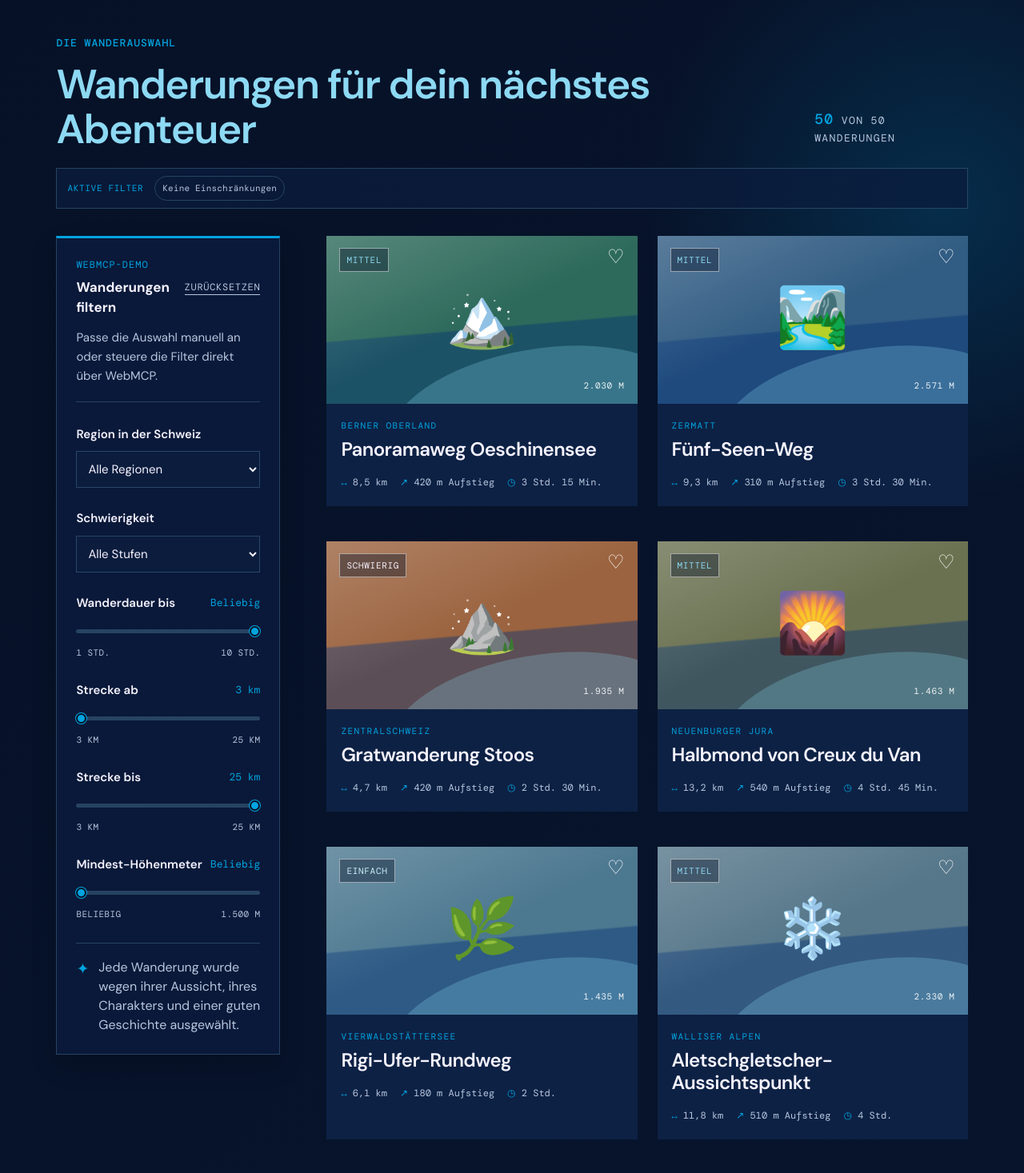
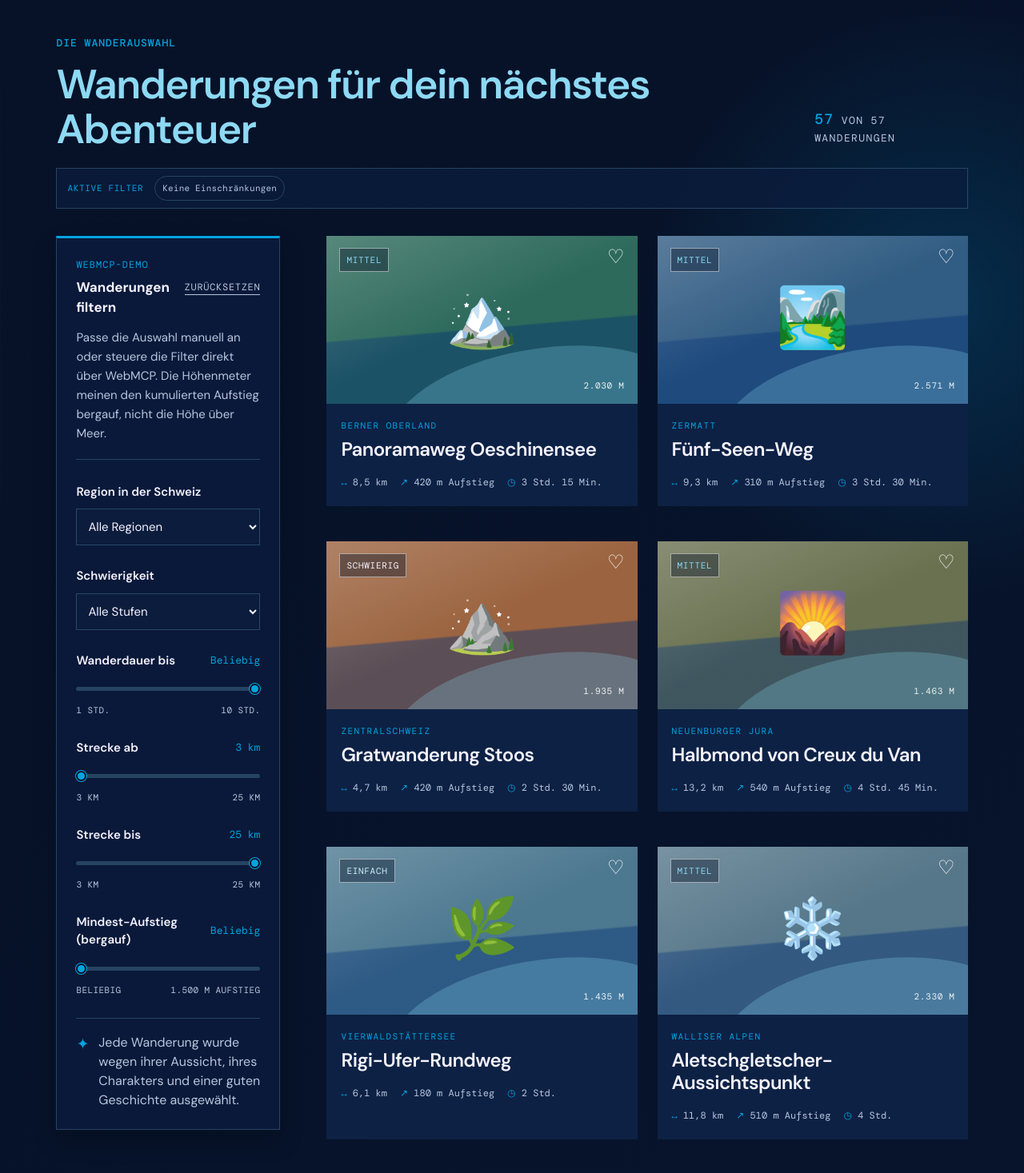
Before and after one commit to mactanner/trailfolk, a React (Vite) app: page / in a window 1280 px wide. Shown: the part 600-2067 px from the top of the page at 80% size. Built offline with nearby package versions, Linux system fonts and the light colour scheme.

Commit message:
feature: more hikes

```diff
--- a/src/App.tsx
+++ b/src/App.tsx
@@ -94,7 +94,7 @@ const validateFilterInput = (input: HikeFilterInput): HikeFilterInput => {
     input.minElevation !== undefined &&
     (!Number.isFinite(input.minElevation) || input.minElevation < 0 || input.minElevation > 1500)
   ) {
-    throw new Error('minElevation muss eine Zahl zwischen 0 und 1500 sein.')
+    throw new Error('minElevation muss eine Zahl zwischen 0 und 1500 Aufstiegshöhenmetern sein.')
   }
   if (
     input.maxDuration !== undefined &&
@@ -376,7 +376,7 @@ function App() {
         {
           name: 'filter_hikes',
           description:
-          'Ändere die sichtbaren Filter der Schweizer Wanderauswahl nur dann, wenn der Benutzer ausdrücklich Filter setzen oder die Ergebnisliste einschränken möchte. Rufe dieses Tool pro Nutzeranfrage genau einmal auf und übergib alle erkannten Kriterien gemeinsam in einem Objekt. Übersetze natürliche deutsche Angaben in die Zahlenwerte: "mittelschwer" oder "mittel" ist difficulty Moderate, sechs Stunden sind maxDuration 360, und "rund 15 km" ist minLength 10 sowie maxLength 20. Verwende minLength für "mindestens N km", maxLength für "höchstens N km", minElevation für "mindestens N Höhenmeter im Aufstieg" und region für eine bestimmte Region. Nicht angegebene Filter behalten ihren aktuellen Wert. Rufe das Tool nach einer erfolgreichen Antwort nicht erneut für dieselbe Anfrage auf. Beispiel: "mittelschwere Wanderung in der Zentralschweiz – rund 15 km und maximal sechs Stunden" ergibt { difficulty: "Moderate", region: "Zentralschweiz", minLength: 10, maxLength: 20, maxDuration: 360 }.',
+          'Ändere die sichtbaren Filter der Schweizer Wanderauswahl nur dann, wenn der Benutzer ausdrücklich Filter setzen oder die Ergebnisliste einschränken möchte. Rufe dieses Tool pro Nutzeranfrage genau einmal auf und übergib alle erkannten Kriterien gemeinsam in einem Objekt. Übersetze natürliche deutsche Angaben in die Zahlenwerte: "mittelschwer" oder "mittel" ist difficulty Moderate, sechs Stunden sind maxDuration 360, und "rund 15 km" ist minLength 10 sowie maxLength 20. Verwende minLength für "mindestens N km", maxLength für "höchstens N km", minElevation für "mindestens N Höhenmeter Aufstieg (bergauf, nicht Meter über Meer)" und region für eine bestimmte Region. Nicht angegebene Filter behalten ihren aktuellen Wert. Rufe das Tool nach einer erfolgreichen Antwort nicht erneut für dieselbe Anfrage auf. Beispiel: "mittelschwere Wanderung in der Zentralschweiz – rund 15 km und maximal sechs Stunden" ergibt { difficulty: "Moderate", region: "Zentralschweiz", minLength: 10, maxLength: 20, maxDuration: 360 }.',
           inputSchema: hikeFilterInputSchema,
           annotations: {
             readOnlyHint: false,
@@ -426,7 +426,7 @@ function App() {
         {
           name: 'recommend_hikes',
           description:
-            'Empfiehlt bis zu drei passende Wanderungen ausschließlich im Tab „Inspiration“. Verwende optionale Kriterien wie Schwierigkeit, Region, Weglänge, Höhenmeter und maximale Gehzeit. Übergebe qualitative oder freie Wünsche zusätzlich in preference, zum Beispiel "eine Tour mit einem krönenden Dessert danach". Verwende dieses Tool genau einmal pro Empfehlungsanfrage und nicht zusätzlich filter_hikes. Ändert die manuell gesetzten Filter nicht. Verwende anschließend genau einmal show_recommendation_summary mit einer Erklärung pro Empfehlung.',
+            'Empfiehlt bis zu drei passende Wanderungen ausschließlich im Tab „Inspiration“. Verwende optionale Kriterien wie Schwierigkeit, Region, Weglänge, Aufstiegshöhenmeter (bergauf, nicht Meter über Meer) und maximale Gehzeit. Übergebe qualitative oder freie Wünsche zusätzlich in preference, zum Beispiel "eine Tour mit einem krönenden Dessert danach". Verwende dieses Tool genau einmal pro Empfehlungsanfrage und nicht zusätzlich filter_hikes. Ändert die manuell gesetzten Filter nicht. Verwende anschließend genau einmal show_recommendation_summary mit einer Erklärung pro Empfehlung.',
           inputSchema: hikeRecommendationInputSchema,
           annotations: {
             readOnlyHint: false,
@@ -574,7 +574,7 @@ function App() {
             <p className="eyebrow">Ausgewählte Wanderungen aus der Schweiz</p>
             <h1>Finde deine nächste <span>Berggeschichte.</span></h1>
             <p className="hero-intro">
-              Fünfzig abwechslungsreiche Wanderungen durch die Schweiz.<br />
+              Über fünfzig abwechslungsreiche Wanderungen durch die Schweiz.<br />
               Von stillen Wegen am See bis zu hochalpinen Abenteuern.
             </p>
             <a className="hero-link" href="#explore-panel">Jetzt entdecken <span>↓</span></a>
@@ -612,7 +612,7 @@ function App() {
                 <button type="button" onClick={resetFilters}>Zurücksetzen</button>
               </div>
               <p className="filters-intro">
-                Passe die Auswahl manuell an oder steuere die Filter direkt über WebMCP.
+                Passe die Auswahl manuell an oder steuere die Filter direkt über WebMCP. Die Höhenmeter meinen den kumulierten Aufstieg bergauf, nicht die Höhe über Meer.
               </p>
 
               <label className="filter-label" htmlFor="region">
@@ -691,7 +691,7 @@ function App() {
               <div className="range-ends"><span>{filters.minLength} km</span><span>25 km</span></div>
 
               <label className="filter-label" htmlFor="elevation">
-                <span>Mindest-Höhenmeter</span>
+                <span>Mindest-Aufstieg (bergauf)</span>
                 <strong>{filters.minElevation === 0 ? 'Beliebig' : `${filters.minElevation.toLocaleString('de-DE')} m Aufstieg`}</strong>
               </label>
               <input
@@ -703,7 +703,7 @@ function App() {
                 value={filters.minElevation}
                 onChange={(event) => updateFilters({ minElevation: Number(event.target.value) })}
               />
-              <div className="range-ends"><span>Beliebig</span><span>1.500 m</span></div>
+              <div className="range-ends"><span>Beliebig</span><span>1.500 m Aufstieg</span></div>
 
               <div className="filter-note">
                 <span>✦</span>
--- a/src/hikeFilterSchema.ts
+++ b/src/hikeFilterSchema.ts
@@ -66,7 +66,7 @@ export const hikeFilterInputSchema = {
       type: 'number',
       minimum: 0,
       maximum: 1500,
-      description: 'Mindestanzahl an Höhenmetern im Aufstieg.',
+      description: 'Mindestanzahl der kumulierten Aufstiegshöhenmeter bergauf, nicht die Höhe über Meer.',
     },
     maxDuration: {
       type: 'number',
--- a/src/hikes.ts
+++ b/src/hikes.ts
@@ -65,4 +65,11 @@ export const hikes: Hike[] = [
   { name: 'Val-Trupchun-Wildnisweg', region: 'Nationalpark', area: 'Graubünden', distance: 15.2, difficulty: 'Difficult', altitude: 2050, elevation: 720, time: '6 Std.', duration: 360, color: '#5e7362', emoji: '🦌' },
   { name: 'Torrent-Weg Leukerbad', region: 'Leukerbad', area: 'Wallis', distance: 5.8, difficulty: 'Easy', altitude: 1650, elevation: 240, time: '2 Std. 15 Min.', duration: 135, color: '#6d7d73', emoji: '🌲' },
   { name: 'Saas-Fee Alpwiesenweg', region: 'Saas-Fee', area: 'Wallis', distance: 8.9, difficulty: 'Moderate', altitude: 2200, elevation: 480, time: '4 Std.', duration: 240, color: '#71858b', emoji: '🏞️' },
+  { name: 'Schynige Platte–Faulhorn–First', region: 'Jungfrauregion', area: 'Berner Oberland', distance: 16.8, difficulty: 'Difficult', altitude: 2680, elevation: 1150, time: '7 Std. 30 Min.', duration: 450, color: '#6b6255', emoji: '🏔️' },
+  { name: 'Fründenhütte-Zustieg', region: 'Kandersteg', area: 'Berner Oberland', distance: 14.5, difficulty: 'Difficult', altitude: 2562, elevation: 1210, time: '7 Std.', duration: 420, color: '#4f6873', emoji: '🥾' },
+  { name: 'Wildhorn-Höhenweg', region: 'Crans-Montana', area: 'Wallis', distance: 19.6, difficulty: 'Difficult', altitude: 3250, elevation: 1380, time: '9 Std.', duration: 540, color: '#6c7180', emoji: '🗻' },
+  { name: 'Greina-Hochebene-Rundweg', region: 'Surselva', area: 'Graubünden', distance: 18.9, difficulty: 'Difficult', altitude: 2412, elevation: 1120, time: '8 Std.', duration: 480, color: '#5e766c', emoji: '🌄' },
+  { name: 'Monte-Tamaro–Lema-Gratweg', region: 'Lugano', area: 'Tessin', distance: 18.2, difficulty: 'Difficult', altitude: 1620, elevation: 1180, time: '7 Std.', duration: 420, color: '#7a664f', emoji: '⛰️' },
+  { name: 'Pizol–Gaflei-Alpenweg', region: 'St. Gallen', area: 'Ostschweiz', distance: 20.4, difficulty: 'Difficult', altitude: 2844, elevation: 1270, time: '8 Std. 30 Min.', duration: 510, color: '#536d79', emoji: '🏞️' },
+  { name: 'Via Alta della Vallemaggia', region: 'Vallemaggia', area: 'Tessin', distance: 22.6, difficulty: 'Difficult', altitude: 2450, elevation: 1450, time: '9 Std. 30 Min.', duration: 570, color: '#68745d', emoji: '🌲' },
 ]
```
